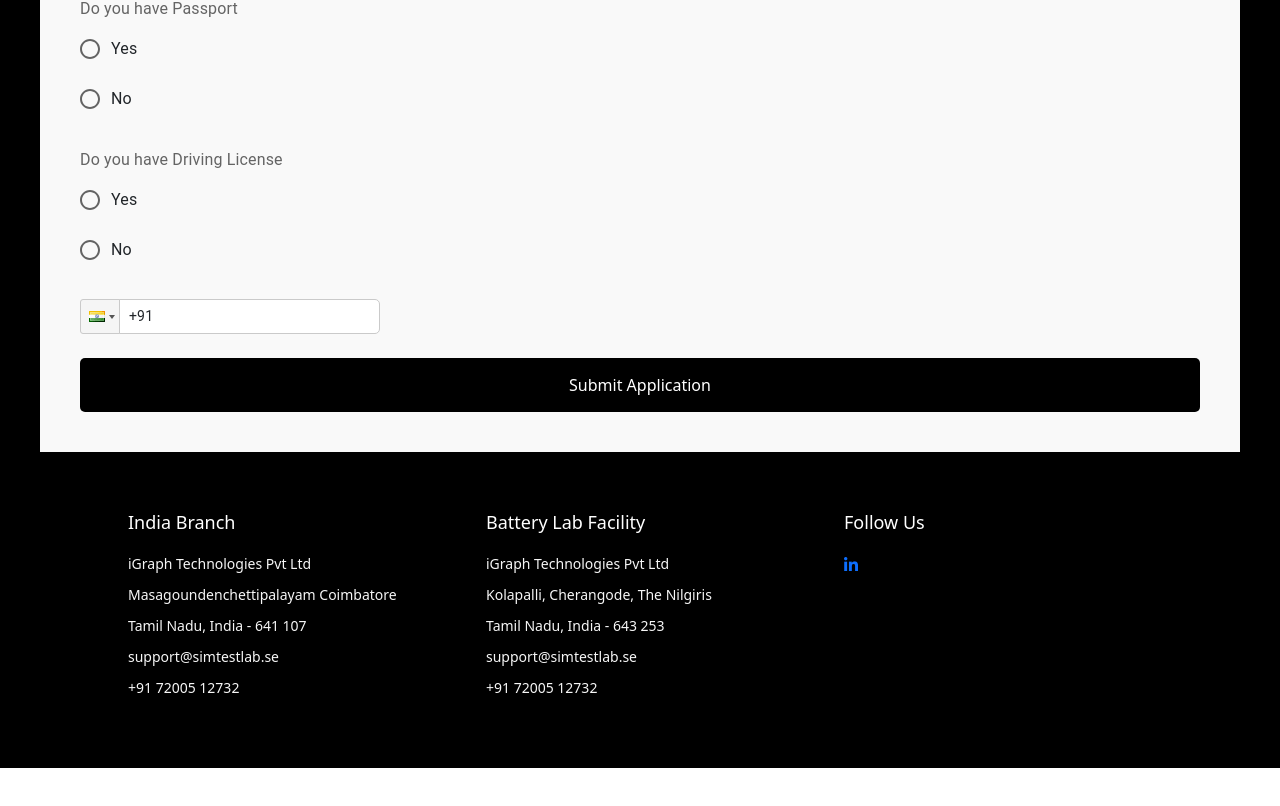
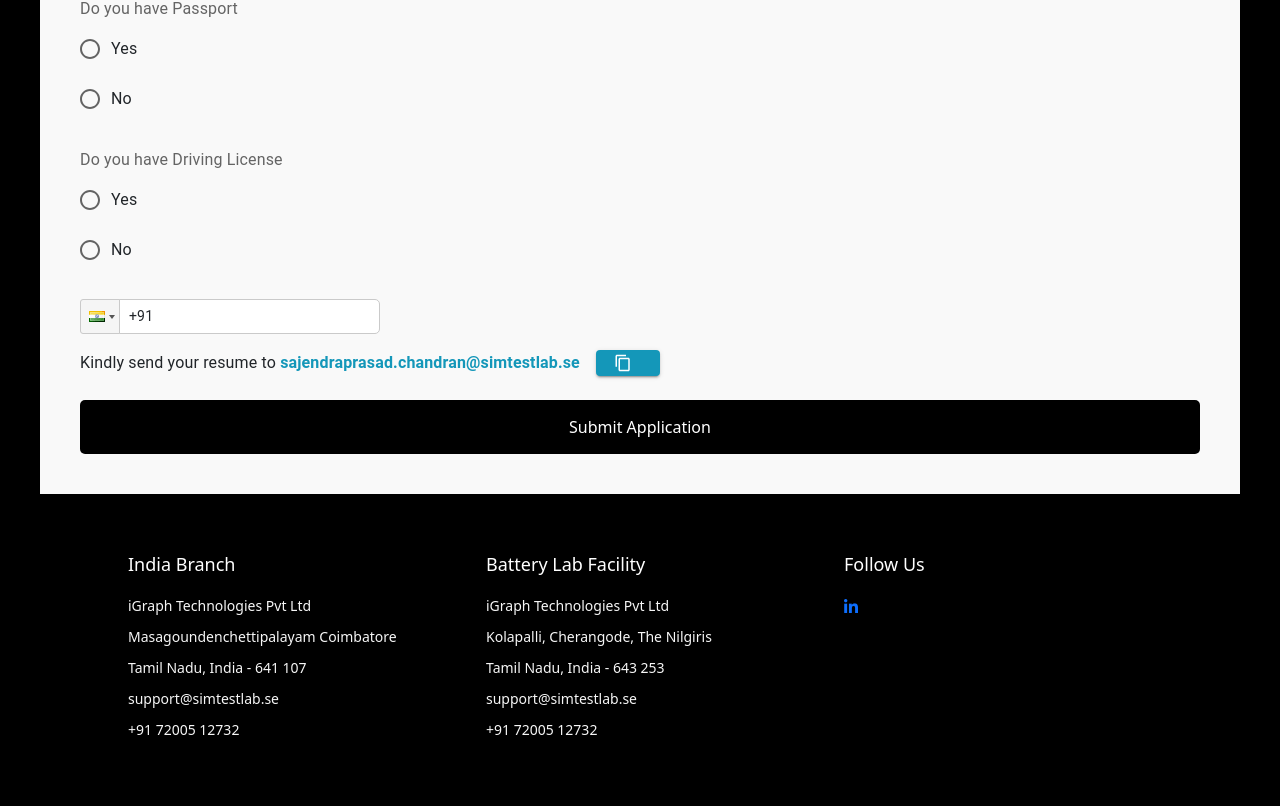
Before and after one commit to Simtestlab/simtestlab_website, a React (Create React App) app: page /career in a window 1280 px wide. Shown: the part 869-1675 px from the top of the page. Before the commit the page ends 1637 px from the top, so only its background shows below. Built offline with nearby package versions, Linux system fonts and the light colour scheme.

Commit message:
Added email copy button

```diff
--- a/src/components/Career.js
+++ b/src/components/Career.js
@@ -1,10 +1,11 @@
 import React, { useState, useEffect } from 'react';
 import content from '../data/content';
-import { AppBar, Toolbar, Typography } from '@mui/material';
+import { AppBar, Toolbar, Typography, Button, Box  } from '@mui/material';
 import '../styles/Career.css';
 import { RadioGroup, FormControlLabel, Radio, FormControl, FormLabel } from '@mui/material';
 import PhoneInput from 'react-phone-input-2';
 import 'react-phone-input-2/lib/style.css';
+import ContentCopyIcon from '@mui/icons-material/ContentCopy';
 
 
 const Career = () => {
@@ -42,6 +43,11 @@ const Career = () => {
           ...formData,
           [e.target.name]: e.target.value
         });
+      };
+
+      const handleCopy = () => {
+        navigator.clipboard.writeText('sajendraprasad.chandran@simtestlab.se');
+        alert('Email copied to clipboard');
       };
 
       const handleSubmit = async (e) => {
@@ -276,6 +282,23 @@ const Career = () => {
                                 required
                             />
                         </div>
+                        <Box display="flex" alignItems="center" mt={2}>
+                            <Typography variant="body1" mr={2}>
+                                Kindly send your resume to{' '}
+                                <Typography variant="body1" component="span" color="primary" fontWeight="bold">
+                                sajendraprasad.chandran@simtestlab.se
+                                </Typography>
+                            </Typography>
+                            <Button
+                                variant="contained"
+                                color="primary"
+                                size="small"
+                                startIcon={<ContentCopyIcon />}
+                                onClick={handleCopy}
+                            >
+                            </Button>
+                        </Box>
+
                         <br></br>
                         <button type="submit" className="btn" disabled={isSubmitted}>
                             Submit Application
```
Also changed, not shown: 7 other files (tests, documents, lock files or other folders).
